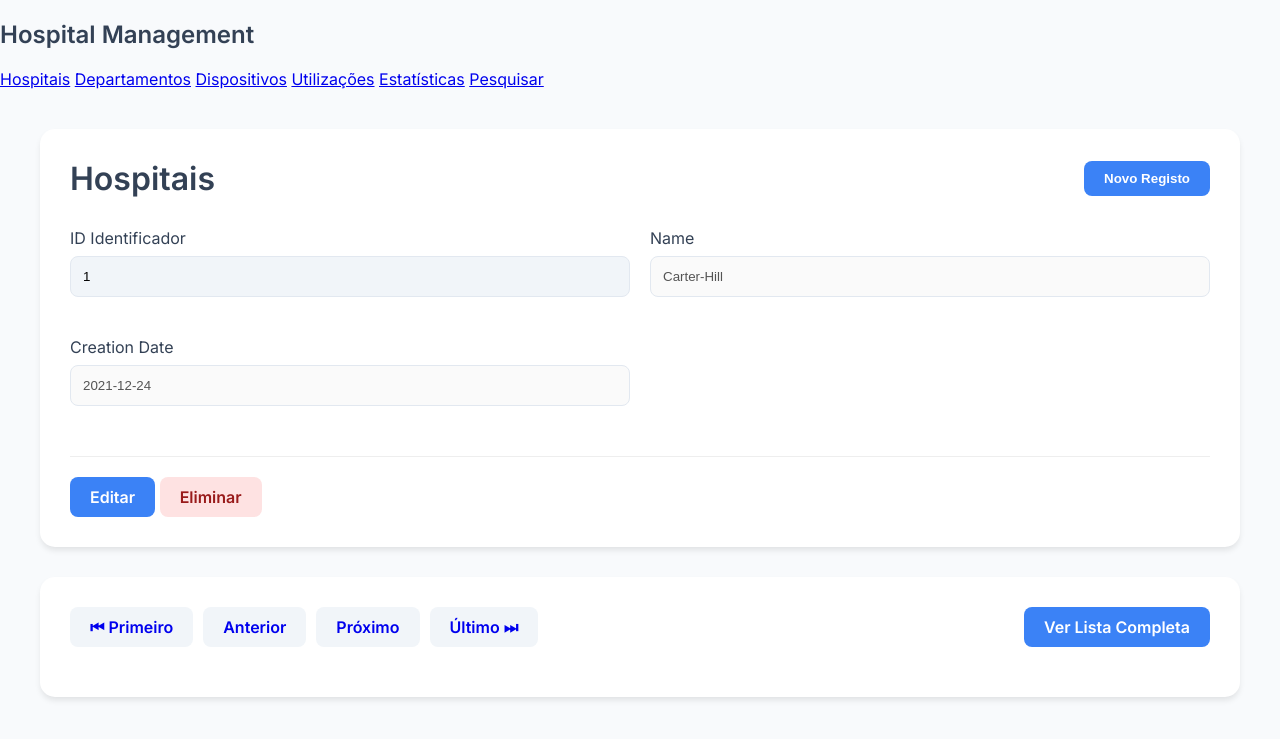
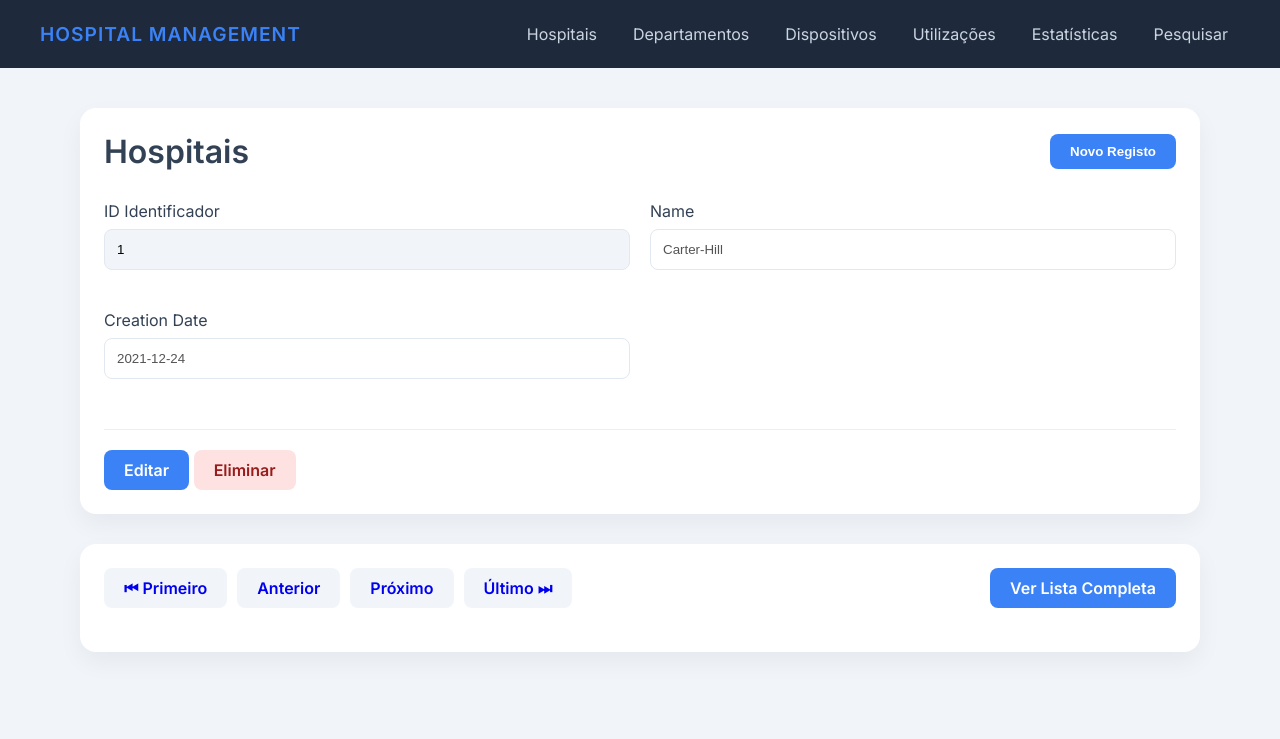
Before and after one commit to pedrods72/g34_project, a Flask app: page / in a window 1280 px wide. Shown: the top 739 px of the page. Run offline with Flask 3, Linux system fonts and the light colour scheme.

Commit message:
mudei o css para topbar

```diff
--- a/static/css/main.css
+++ b/static/css/main.css
@@ -1,9 +1,14 @@
 :root {
     --primary: #3b82f6;
     --dark: #1e293b;
-    --bg: #f8fafc;
+    --bg: #f1f5f9;
     --text: #334155;
     --white: #ffffff;
+}
+
+/* Reset global */
+* {
+    box-sizing: border-box;
 }
 
 body {
@@ -11,57 +16,62 @@ body {
     background-color: var(--bg);
     color: var(--text);
     margin: 0;
-    display: block;
 }
 
-/* Sidebar Navigation */
-.sidebar {
+
+.topbar {
     background: var(--dark);
     color: white;
-    padding: 20px 40px;
-
+    padding: 16px 40px;
     display: flex;
     justify-content: space-between;
     align-items: center;
 }
 
-.sidebar h2 {
+.topbar .logo h2 {
+    margin: 0;
     font-size: 1.2rem;
     color: var(--primary);
+    letter-spacing: 1px;
     text-transform: uppercase;
-    letter-spacing: 2px;
-    margin-bottom: 30px;
 }
 
-.nav-link {
-    display: block;
-    color: #94a3b8;
-    text-decoration: none;
-    padding: 12px;
-    border-radius: 8px;
-    margin-bottom: 5px;
-    transition: 0.3s;
+.topbar nav {
+    display: flex;
+    gap: 12px;
+    flex-wrap: wrap;
 }
 
-.nav-link:hover, .nav-link.active {
+.topbar nav a {
+    color: #cbd5e1;
+    text-decoration: none;
+    padding: 8px 12px;
+    border-radius: 8px;
+    transition: 0.2s ease;
+    font-weight: 500;
+}
+
+.topbar nav a:hover {
     background: #334155;
     color: white;
 }
 
-/* Main Content */
+
 .main-content {
     padding: 40px;
-    width: auto;
+    max-width: 1200px;
+    margin: 0 auto;
 }
+
 
 .card {
     background: var(--white);
-    padding: 30px;
-    border-radius: 15px;
-    box-shadow: 0 4px 6px -1px rgba(0,0,0,0.1);
+    padding: 24px;
+    border-radius: 16px;
+    box-shadow: 0 10px 25px rgba(0,0,0,0.05);
 }
 
-/* Forms & Buttons */
+
 .btn {
     padding: 10px 20px;
     border-radius: 8px;
@@ -73,38 +83,83 @@ body {
     display: inline-block;
 }
 
-.btn-primary { background: var(--primary); color: white; }
-.btn-primary:hover { opacity: 0.9; transform: translateY(-1px); }
+.btn-primary {
+    background: var(--primary);
+    color: white;
+}
 
-.form-group { margin-bottom: 20px; }
-label { display: block; margin-bottom: 8px; font-weight: 500; }
-input, select {
+.btn-primary:hover {
+    opacity: 0.9;
+    transform: translateY(-1px);
+}
+
+
+.form-group {
+    margin-bottom: 20px;
+}
+
+label {
+    display: block;
+    margin-bottom: 8px;
+    font-weight: 500;
+}
+
+input,
+select {
     width: 100%;
     padding: 12px;
     border: 1px solid #e2e8f0;
     border-radius: 8px;
-    box-sizing: border-box;
+    outline: none;
+    transition: 0.2s;
+    background: white;
 }
 
-/* Tables */
+input:focus,
+select:focus {
+    border-color: var(--primary);
+    box-shadow: 0 0 0 3px rgba(59,130,246,0.15);
+}
+
+
 table {
     width: 100%;
     border-collapse: collapse;
     margin-top: 20px;
+    background: white;
+    border-radius: 12px;
+    overflow: hidden;
 }
 
-th { background: #f1f5f9; text-align: left; padding: 15px; }
-td { padding: 15px; border-bottom: 1px solid #f1f5f9; }
-tr:hover { background: #f8fafc; }
-
-.sidebar nav{
-    display:flex;
-    gap:12px;
+th {
+    background: #f1f5f9;
+    text-align: left;
+    padding: 15px;
+    font-weight: 600;
 }
 
-.nav-link{
-    margin-bottom:0;
+td {
+    padding: 15px;
+    border-bottom: 1px solid #f1f5f9;
 }
-*{
-    box-sizing:border-box;
+
+tr:hover {
+    background: #f8fafc;
 }
+
+
+.flash {
+    padding: 15px;
+    border-radius: 8px;
+    margin-bottom: 20px;
+}
+
+.flash-success {
+    background: #dcfce7;
+    color: #166534;
+}
+
+.flash-error {
+    background: #fee2e2;
+    color: #991b1b;
+}
```
